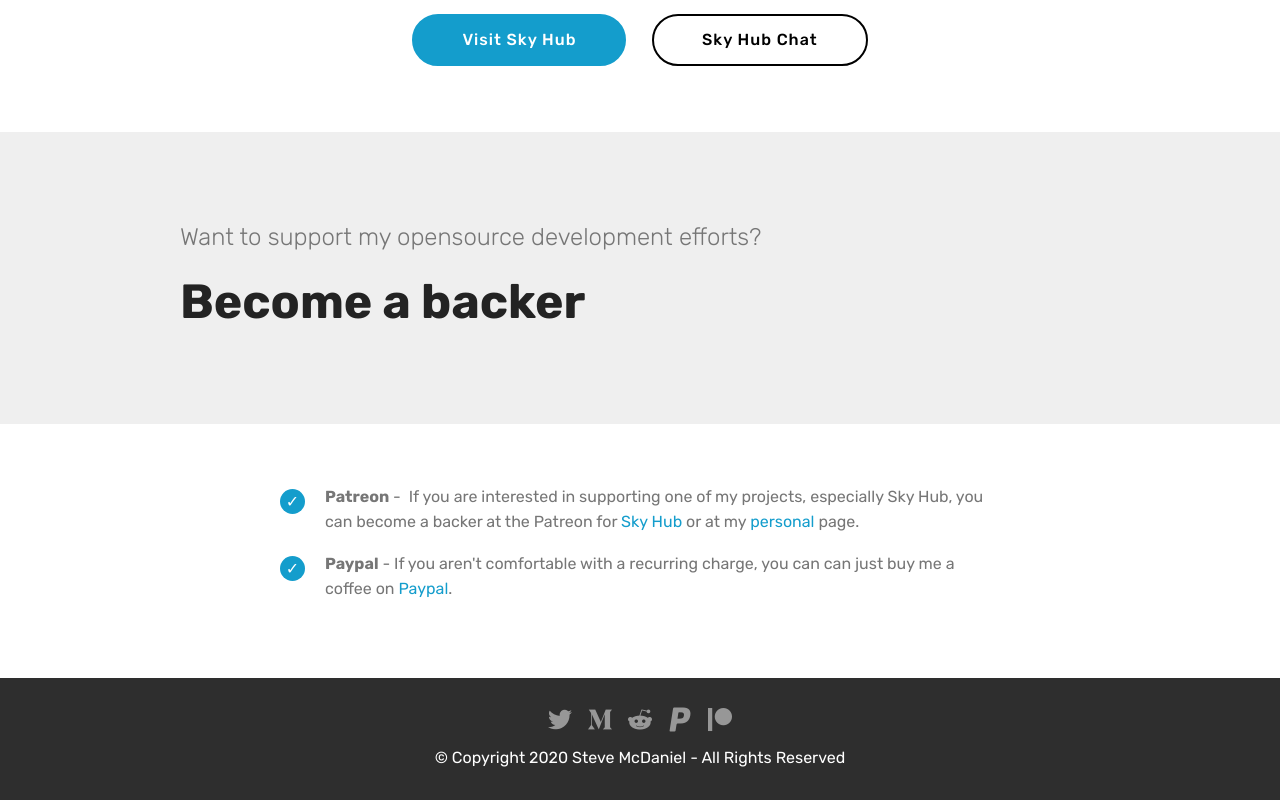
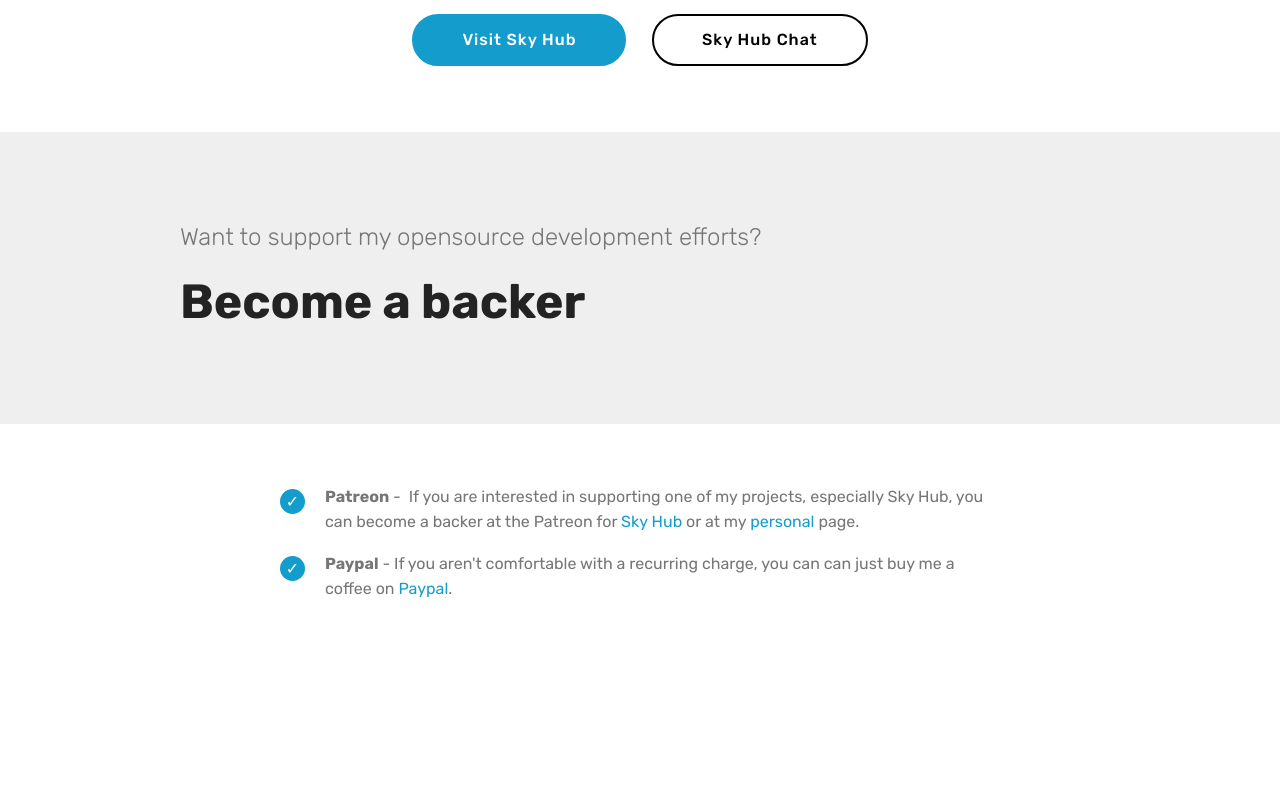
Before and after one commit to cgaspard/cgaspard.github.io, a plain HTML site: page index.html in a window 1280 px wide. Shown: the part 1652-2452 px from the top of the page. After the commit the page ends 2330 px from the top, so only its background shows below. Drawn offline with Linux system fonts and the light colour scheme; files whose address does not match are found by name.

Commit message:
create github pages

```diff
--- a/assets/mobirise/css/mbr-additional.css
+++ b/assets/mobirise/css/mbr-additional.css
@@ -1334,81 +1334,3 @@ section.lazy-placeholder:after {
   border-radius: 50%;
   content: '✓';
 }
-.cid-rXzefaWO4Z {
-  padding-top: 30px;
-  padding-bottom: 30px;
-  background-color: #2e2e2e;
-}
-.cid-rXzefaWO4Z .row-links {
-  width: 100%;
-  -webkit-justify-content: center;
-  justify-content: center;
-}
-.cid-rXzefaWO4Z .social-row {
-  width: 100%;
-  -webkit-justify-content: center;
-  justify-content: center;
-}
-.cid-rXzefaWO4Z .media-container-row {
-  -webkit-flex-direction: column;
-  flex-direction: column;
-  -webkit-justify-content: center;
-  justify-content: center;
-  -webkit-align-items: center;
-  align-items: center;
-}
-.cid-rXzefaWO4Z .media-container-row .foot-menu {
-  list-style: none;
-  display: flex;
-  -webkit-justify-content: center;
-  justify-content: center;
-  -webkit-flex-wrap: wrap;
-  flex-wrap: wrap;
-  padding: 0;
-  margin-bottom: 0;
-}
-.cid-rXzefaWO4Z .media-container-row .foot-menu li {
-  padding: 0 1rem 1rem 1rem;
-}
-.cid-rXzefaWO4Z .media-container-row .foot-menu li p {
-  margin: 0;
-}
-.cid-rXzefaWO4Z .media-container-row .social-list {
-  padding-left: 0;
-  margin-bottom: 0;
-  list-style: none;
-  display: flex;
-  -webkit-flex-wrap: wrap;
-  flex-wrap: wrap;
-  -webkit-justify-content: flex-end;
-  justify-content: flex-end;
-}
-.cid-rXzefaWO4Z .media-container-row .social-list .mbr-iconfont-social {
-  font-size: 1.5rem;
-  color: #ffffff;
-}
-.cid-rXzefaWO4Z .media-container-row .social-list .soc-item {
-  margin: 0 .5rem;
-}
-.cid-rXzefaWO4Z .media-container-row .social-list a {
-  margin: 0;
-  opacity: .5;
-  -webkit-transition: .2s linear;
-  transition: .2s linear;
-}
-.cid-rXzefaWO4Z .media-container-row .social-list a:hover {
-  opacity: 1;
-}
-@media (max-width: 767px) {
-  .cid-rXzefaWO4Z .media-container-row .social-list {
-    -webkit-justify-content: center;
-    justify-content: center;
-  }
-}
-.cid-rXzefaWO4Z .media-container-row .row-copirayt {
-  word-break: break-word;
-  width: 100%;
-}
-.cid-rXzefaWO4Z .media-container-row .row-copirayt p {
-  width: 100%;
-}
--- a/index.html
+++ b/index.html
@@ -59,7 +59,7 @@
     </nav>
 </section>
 
-<section class="engine"><a href="https://mobirise.info/t">amp template</a></section><section class="testimonials1 cid-rXzpUVLkqU" id="testimonials1-k">
+<section class="engine"><a href="https://mobirise.info/s">bootstrap themes</a></section><section class="testimonials1 cid-rXzpUVLkqU" id="testimonials1-k">
 
 
 
@@ -306,54 +306,6 @@
     </div>
 </section>
 
-<section once="footers" class="cid-rXzefaWO4Z" id="footer7-d">
-
-
-
-
-
-    <div class="container">
-        <div class="media-container-row align-center mbr-white">
-
-            <div class="row social-row">
-                <div class="social-list align-right pb-2">
-
-
-
-
-
-
-                <div class="soc-item">
-                        <a href="https://twitter.com/nibbleshift" target="_blank">
-                            <span class="mbr-iconfont mbr-iconfont-social socicon-twitter socicon"></span>
-                        </a>
-                    </div><div class="soc-item">
-                        <a href="https://medium.com/@nibbleshift" target="_blank">
-                            <span class="mbr-iconfont mbr-iconfont-social socicon-medium socicon"></span>
-                        </a>
-                    </div><div class="soc-item">
-                        <a href="https://www.reddit.com/user/nibbleshift" target="_blank">
-                            <span class="mbr-iconfont mbr-iconfont-social socicon-reddit socicon"></span>
-                        </a>
-                    </div><div class="soc-item">
-                        <a href="https://www.paypal.me/nibbleshift" target="_blank">
-                            <span class="mbr-iconfont mbr-iconfont-social socicon-paypal socicon"></span>
-                        </a>
-                    </div><div class="soc-item">
-                        <a href="https://www.patreon.com/nibbleshift" target="_blank">
-                            <span class="mbr-iconfont mbr-iconfont-social socicon-patreon socicon"></span>
-                        </a>
-                    </div></div>
-            </div>
-            <div class="row row-copirayt">
-                <p class="mbr-text mb-0 mbr-fonts-style mbr-white align-center display-7">
-                    © Copyright 2020 Steve McDaniel - All Rights Reserved
-                </p>
-            </div>
-        </div>
-    </div>
-</section>
-
 
   <script src="assets/web/assets/jquery/jquery.min.js"></script>
   <script src="assets/popper/popper.min.js"></script>
```
Also changed, not shown: 1 other file.
